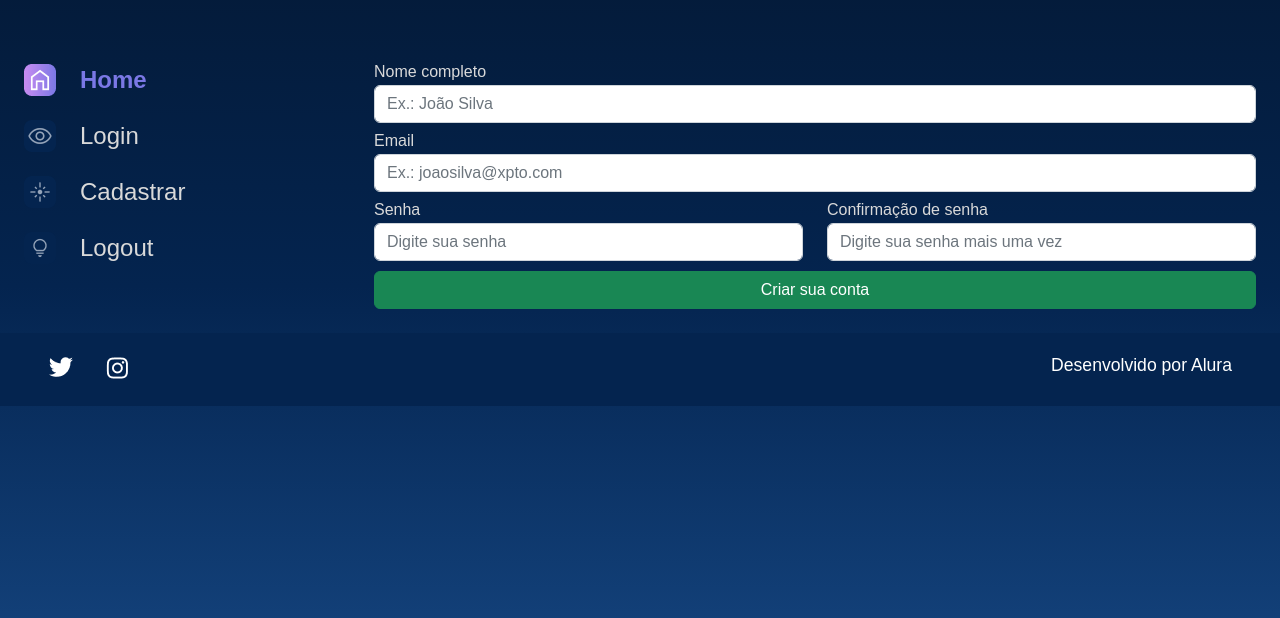
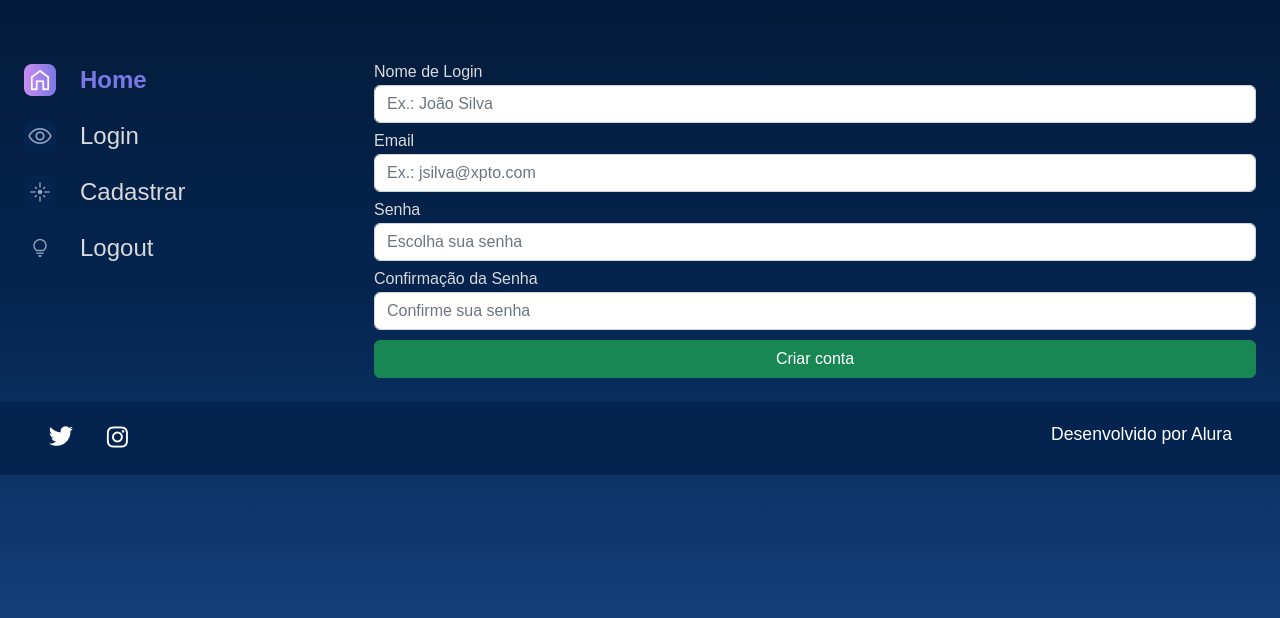
Before and after one commit to af0liveira/alura-space, a Django app: page /signup in a window 1280 px wide. Shown: the part 114-732 px from the top of the page. Run offline with Django 4.2, Linux system fonts and the light colour scheme.

Commit message:
Implemented Django form for the signup page.

```diff
--- a/templates/users/signup.html
+++ b/templates/users/signup.html
@@ -42,25 +42,16 @@
             </section>
             <section class="galeria" style="margin-left: 5em">
                 <form action="" method="">
+                    {% csrf_token %}
                     <div class="row">
+                        {% for field in form.visible_fields %}
                         <div class="col-12 col-lg-12" style="margin-bottom: 10px;">
-                            <label for="nome_cadastro" style="color:#D9D9D9; margin-bottom: 5px;"><b>Nome completo</b></label>
-                            <input type="text" class="form-control" name="nome_cadastro" placeholder="Ex.: João Silva" required>
+                            <label for="{{ field.id_for_label }}" style="color:#D9D9D9; margin-bottom: 5px;"><b>{{ field.label }}</b></label>
+                            {{ field }}
                         </div>
-                        <div class="col-12 col-lg-12" style="margin-bottom: 10px;">
-                            <label for="email" style="color:#D9D9D9; margin-bottom: 5px;"><b>Email</b></label>
-                            <input type="email" class="form-control" name="email" placeholder="Ex.: joaosilva@xpto.com" required>
-                        </div>
-                        <div class="col-12 col-lg-6" style="margin-bottom: 10px;">
-                            <label for="password1" style="color:#D9D9D9; margin-bottom: 5px;"><b>Senha</b></label>
-                            <input type="password" class="form-control" name="password1" placeholder="Digite sua senha" required>
-                        </div>
-                        <div class="col-12 col-lg-6" style="margin-bottom: 10px;">
-                            <label for="password2" style="color:#D9D9D9; margin-bottom: 5px;"><b>Confirmação de senha</b></label>
-                            <input type="password" class="form-control" name="password2" placeholder="Digite sua senha mais uma vez" required>
-                        </div>
+                        {% endfor %}
                         <div class="col-12 text-center">
-                            <button class="btn btn-success col-12" style="padding: top 5px;" type="submit">Criar sua conta</button>
+                            <button class="btn btn-success col-12" style="padding: top 5px;" type="submit">Criar conta</button>
                         </div>
                     </div>
                 </form>
--- a/users/forms.py
+++ b/users/forms.py
@@ -23,3 +23,49 @@ class LoginForm(forms.Form):
             },
         ),
     )
+
+class SignupForm(forms.Form):
+    login_name = forms.CharField(
+        label='Nome de Login',
+        required=True,
+        max_length=100,
+        widget=forms.TextInput(
+            attrs={
+                'class': 'form-control',
+                'placeholder': 'Ex.: João Silva',
+            }
+        )
+    )
+    email = forms.CharField(
+        label='Email',
+        required=True,
+        max_length=100,
+        widget=forms.EmailInput(
+            attrs={
+                'class': 'form-control',
+                'placeholder': 'Ex.: jsilva@xpto.com',
+            }
+        )
+    )
+    password = forms.CharField(
+        label='Senha',
+        required=True,
+        max_length=70,
+        widget=forms.PasswordInput(
+            attrs={
+                'class': 'form-control',
+                'placeholder': 'Escolha sua senha',
+            },
+        ),
+    )
+    password_confirmation = forms.CharField(
+        label='Confirmação da Senha',
+        required=True,
+        max_length=70,
+        widget=forms.PasswordInput(
+            attrs={
+                'class': 'form-control',
+                'placeholder': 'Confirme sua senha',
+            },
+        ),
+    )
--- a/users/views.py
+++ b/users/views.py
@@ -1,10 +1,11 @@
 from django.shortcuts import render
 
-from users.forms import LoginForm
+from users.forms import LoginForm, SignupForm
 
 def login(request):
     form = LoginForm()
     return render(request, 'users/login.html', dict(form=form))
 
 def signup(request):
-    return render(request, 'users/signup.html')
+    form = SignupForm()
+    return render(request, 'users/signup.html', dict(form=form))
```
